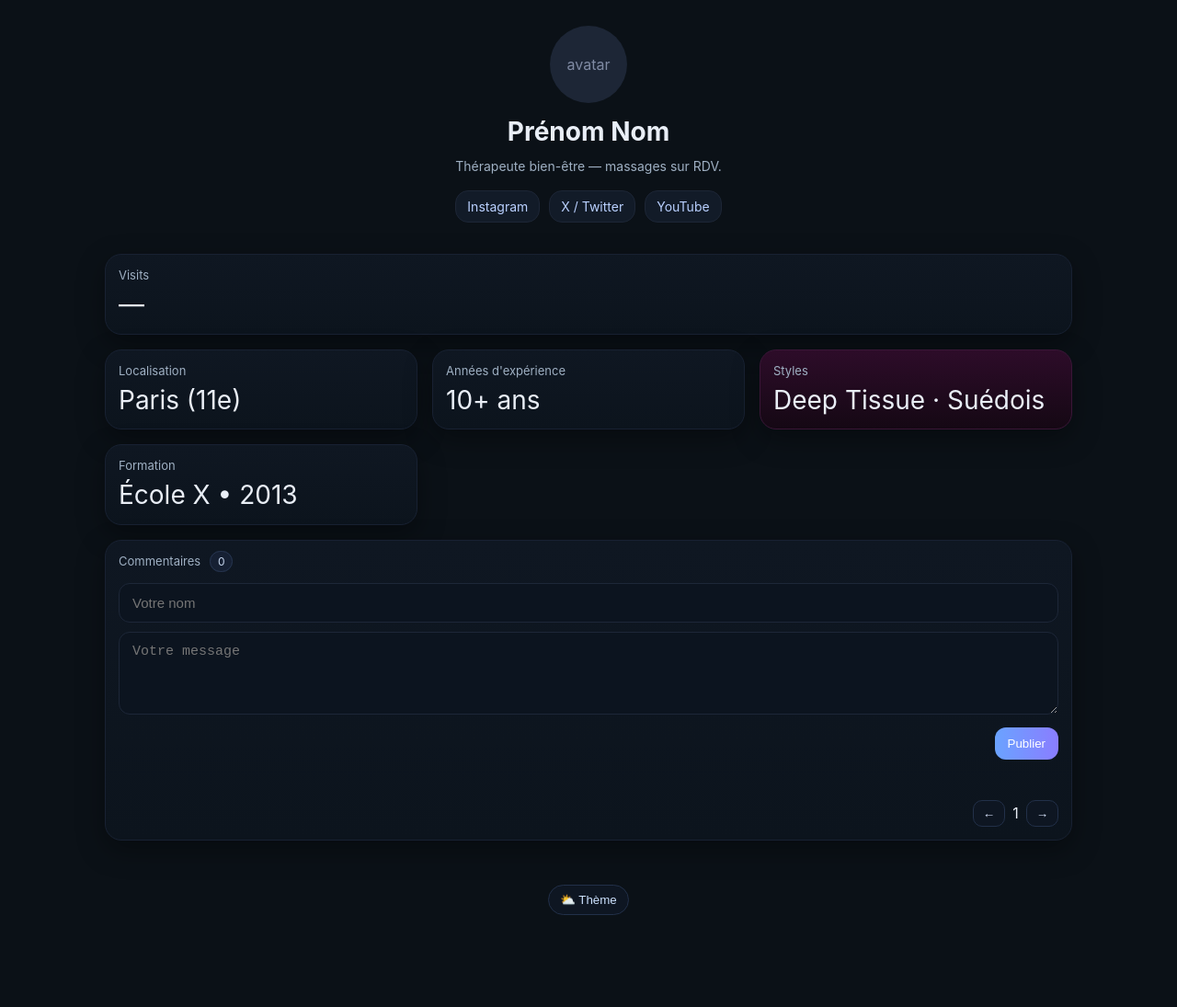
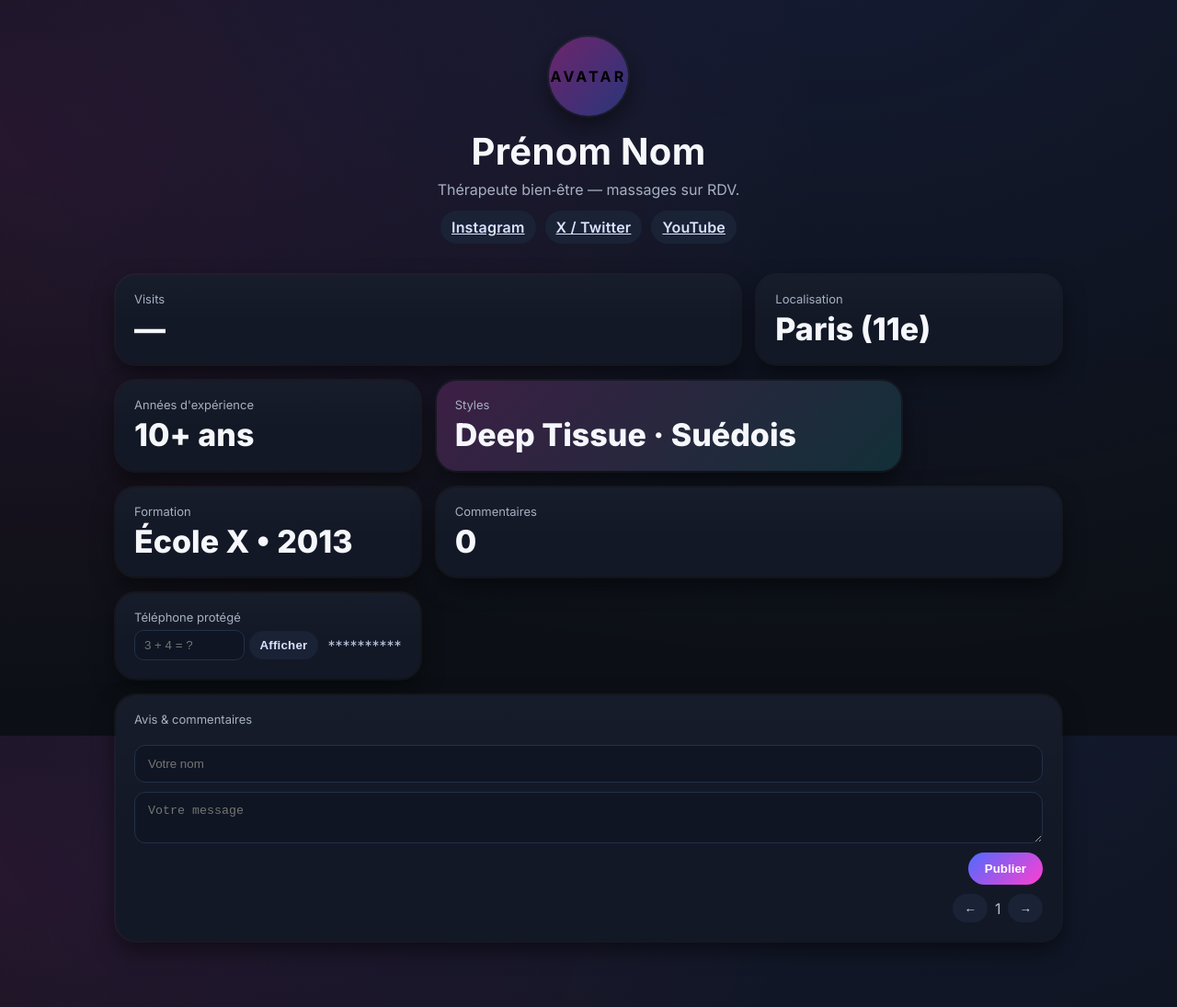
Before and after one commit to cokangdem/vinceromassage, a plain HTML site: page index.html in a window 1280 px wide. Shown: the whole page at 92% size. Before the commit the page ends 1035 px from the top, so only its background shows below. Drawn offline with Linux system fonts and the light colour scheme; no server answers.

Commit message:
Add files via upload

```diff
--- a/css/styles.css
+++ b/css/styles.css
@@ -1,37 +1,117 @@
+/* Neon Grid Bio‑Link — minimal, responsive, fancy */
 :root{
-  --bg:#0b1117;--card:#0f1722;--text:#e9eef6;--muted:#9fb0c3;--shadow:0 10px 30px rgba(0,0,0,.35)
+  --bg:#0c1016;
+  --card:#121826;
+  --muted:#a7b0c0;
+  --text:#f5f7fb;
+  --ring: 0 0 0 2px rgba(255,255,255,.04), 0 10px 25px rgba(0,0,0,.5);
+  --radius: 22px;
+  --accent1:#ff3fd1;
+  --accent2:#4e6bff;
+  --accent3:#14ffd2;
 }
+
 *{box-sizing:border-box}
-html,body{margin:0;padding:0;background:var(--bg);color:var(--text);font-family:Inter,system-ui,Segoe UI,Roboto,Helvetica,Arial,sans-serif}
-.hero{padding:28px 16px 10px;display:flex;flex-direction:column;align-items:center;gap:8px}
-.avatar{width:84px;height:84px;border-radius:50%;background:#1d2636;display:flex;align-items:center;justify-content:center;color:#7f8aa3}
-h1{margin:6px 0 0;font-size:28px}
-.subtitle{margin:4px 0 10px;color:var(--muted);font-size:14px}
-.socials{display:flex;gap:10px;flex-wrap:wrap;justify-content:center}
-.socials a{background:#121b28;border:1px solid #1d2636;padding:8px 12px;border-radius:14px;font-size:14px;color:#b9d0ff;text-decoration:none}
-.grid{display:grid;gap:14px;padding:12px;grid-template-columns:1fr}
-.card{background:linear-gradient(180deg,#0f1722,#0c141d);border:1px solid #182132;border-radius:18px;padding:14px;box-shadow:var(--shadow)}
-.card--pink{background:linear-gradient(180deg,#2d0c29,#150814);border-color:#3a1637}
-.card--wide{grid-column:1}
-.card-title{font-size:13px;color:var(--muted);margin-bottom:8px}
-.card-value{font-size:26px;line-height:1.2}
-.badge{font-size:12px;background:#162033;border:1px solid #26354f;border-radius:999px;padding:3px 8px;margin-left:6px;color:#c8d8f0}
-.comments{list-style:none;margin:0 0 8px;padding:0;display:flex;flex-direction:column;gap:8px;max-height:280px;overflow:auto}
-.comment{background:#0e1520;border:1px solid #1a2434;border-radius:12px;padding:8px 10px}
-.comment .meta{color:#94a7c2;font-size:12px}
-.comment .msg{margin-top:4px;white-space:pre-wrap}
-.comment-form .row{margin-bottom:10px}
-.comment-form input,.comment-form textarea{width:100%;border-radius:12px;border:1px solid #1d2738;background:#0c141f;color:var(--text);padding:12px 14px;font-size:15px}
-.comment-form textarea{min-height:90px;resize:vertical}
-.comment-form button{background:linear-gradient(90deg,#6aa3ff,#8a7dff);border:none;color:white;padding:10px 14px;border-radius:12px;cursor:pointer}
-.comment-form .row.right{display:flex;justify-content:flex-end}
-.status{min-height:18px;font-size:13px;color:#9dc6ff}
-.pager{display:flex;gap:8px;align-items:center;justify-content:flex-end}
-.pager button{border:1px solid #223049;background:#0e1622;color:#dbe7ff;border-radius:10px;padding:6px 10px}
-.footer{display:flex;justify-content:center;padding:24px 0 40px}
-.theme-toggle{border:1px solid #223049;background:#0e1622;color:#cde2ff;border-radius:999px;padding:8px 12px}
-@media (min-width: 820px){
-  .grid{grid-template-columns:repeat(3,1fr);padding:24px;gap:16px;max-width:1100px;margin:0 auto}
-  .card--wide{grid-column: span 3}
-  .card-value{font-size:28px}
+html,body{height:100%}
+body{
+  margin:0;
+  font-family:Inter, system-ui, -apple-system, Segoe UI, Roboto, sans-serif;
+  color:var(--text);
+  background: radial-gradient(1200px 800px at 70% -10%, rgba(78,107,255,.12), transparent),
+              radial-gradient(900px 600px at 0% 20%, rgba(255,63,209,.10), transparent),
+              var(--bg);
 }
+
+.hero{
+  text-align:center;
+  padding:40px 16px 10px;
+}
+.avatar{
+  width:86px; height:86px; border-radius:50%;
+  margin:0 auto 14px;
+  background:linear-gradient(135deg,rgba(255,63,209,.35),rgba(78,107,255,.35));
+  display:grid; place-items:center; color:#000; font-weight:700; letter-spacing:.2em; text-transform:uppercase;
+  box-shadow:var(--ring);
+  filter:saturate(1.1);
+}
+h1{font-size:clamp(26px,3.2vw,40px); margin:8px 0 6px; letter-spacing:.3px}
+.hero p{margin:0 0 12px; color:var(--muted)}
+.socials{display:flex; gap:10px; justify-content:center; flex-wrap:wrap;}
+.chip{
+  border:none; background:#1a2235; color:#dbe2ff; padding:8px 12px;
+  border-radius:999px; font-weight:600; letter-spacing:.2px; cursor:pointer;
+}
+.chip:hover{background:#212a42}
+
+.grid{
+  --gap:18px;
+  display:grid;
+  grid-template-columns: repeat(12, minmax(0, 1fr));
+  gap:var(--gap);
+  padding:24px clamp(14px,3.5vw,36px) 72px;
+  max-width:1100px; margin:0 auto;
+}
+
+.card{
+  background:linear-gradient(180deg, rgba(255,255,255,.02), rgba(255,255,255,.00) 55%), var(--card);
+  border-radius:var(--radius);
+  padding:18px 20px 20px;
+  box-shadow:var(--ring);
+  grid-column: span 4;
+  position:relative; overflow:hidden;
+}
+.card.full{ grid-column: 1 / -1; }
+.card.accent{
+  background:
+    linear-gradient(135deg, rgba(255,63,209,.18), rgba(20,255,210,.10)),
+    var(--card);
+}
+
+.card .meta{
+  font-size:13px; color:var(--muted); margin-bottom:6px;
+}
+.card .value{
+  font-weight:800;
+  font-size: clamp(20px, 2.8vw, 34px);
+  line-height:1.1;
+}
+
+.card.span-6{ grid-column: span 6; }
+.card.span-8{ grid-column: span 8; }
+.card.span-12{ grid-column: 1 / -1; }
+
+.card.phone .phone-ui{display:flex; gap:10px; align-items:center; flex-wrap:wrap}
+#phone-captcha{
+  background:#0f1522; color:var(--text); border:1px solid #23304a;
+  padding:8px 10px; border-radius:10px; width:120px;
+}
+#phone-out{color:#b6c0d8}
+
+#comments-list{display:flex; flex-direction:column; gap:10px; margin:8px 0 12px; max-height:340px; overflow:auto; padding-right:4px}
+.comment{background:#0f1522; border:1px solid #1f2940; border-radius:14px; padding:10px 12px}
+.comment .who{color:#a9b4ca; font-size:12px; margin-bottom:4px}
+.comment .msg{white-space:pre-wrap}
+
+.comment-form{display:flex; flex-direction:column; gap:10px}
+.comment-form input, .comment-form textarea{
+  background:#0f1522; color:var(--text); border:1px solid #23304a;
+  padding:12px 14px; border-radius:12px; width:100%;
+}
+.btn-grad{
+  align-self:flex-end;
+  background:linear-gradient(135deg, var(--accent2), var(--accent1));
+  color:#fff; border:none; border-radius:999px; padding:10px 18px; font-weight:700; cursor:pointer;
+}
+.pager{display:flex; gap:8px; align-items:center; justify-content:flex-end; margin-top:10px}
+#page-indicator{opacity:.75}
+
+@media (max-width: 980px){
+  .grid{ grid-template-columns: repeat(6, minmax(0,1fr)); }
+  .card{ grid-column: span 6; }
+}
+@media (max-width: 580px){
+  .grid{ grid-template-columns: repeat(4, minmax(0,1fr)); }
+  .card{ grid-column: 1 / -1; }
+}
+
+.sr{position:absolute !important; height:1px;width:1px;overflow:hidden;clip:rect(1px,1px,1px,1px);white-space:nowrap}
--- a/index.html
+++ b/index.html
@@ -1,82 +1,85 @@
-<!doctype html>
+<!DOCTYPE html>
 <html lang="fr">
 <head>
-  <meta charset="utf-8"/>
-  <meta name="viewport" content="width=device-width, initial-scale=1"/>
-  <title>Bio-Link — Simple</title>
-  <link rel="icon" href="assets/favicon.png">
-  <link rel="stylesheet" href="css/styles.css"/>
+  <meta charset="utf-8" />
+  <meta name="viewport" content="width=device-width, initial-scale=1" />
+  <title>Bio‑Link — Thème Neon Grid</title>
+  <link rel="preconnect" href="https://fonts.googleapis.com">
+  <link rel="preconnect" href="https://fonts.gstatic.com" crossorigin>
+  <link href="https://fonts.googleapis.com/css2?family=Inter:wght@300;400;600;700;800&display=swap" rel="stylesheet">
+  <link rel="stylesheet" href="/css/styles.css" />
 </head>
 <body>
   <header class="hero">
     <div class="avatar" aria-hidden="true">avatar</div>
-    <h1>Prénom Nom</h1>
-    <p class="subtitle">Thérapeute bien-être — massages sur RDV.</p>
+    <h1 id="hero-name">Prénom Nom</h1>
+    <p id="hero-tagline">Thérapeute bien‑être — massages sur RDV.</p>
     <nav class="socials">
-      <a href="#" target="_blank" rel="noopener">Instagram</a>
-      <a href="#" target="_blank" rel="noopener">X / Twitter</a>
-      <a href="#" target="_blank" rel="noopener">YouTube</a>
+      <a href="#" class="chip">Instagram</a>
+      <a href="#" class="chip">X / Twitter</a>
+      <a href="#" class="chip">YouTube</a>
     </nav>
   </header>
 
-  <main class="grid">
-    <section class="card card--wide" id="visitsCard">
-      <div class="card-title">Visits</div>
-      <div class="card-value" id="visitsValue">—</div>
+  <main class="grid" id="cards-grid">
+    <section class="card" id="card-visits" data-label="Visits">
+      <div class="meta">Visits</div>
+      <div class="value" id="visits-value">—</div>
     </section>
 
-    <section class="card">
-      <div class="card-title">Localisation</div>
-      <div class="card-value">Paris (11e)</div>
+    <section class="card" id="card-location" data-label="Localisation">
+      <div class="meta">Localisation</div>
+      <div class="value" id="location-value">Paris (11e)</div>
     </section>
 
-    <section class="card">
-      <div class="card-title">Années d'expérience</div>
-      <div class="card-value">10+ ans</div>
+    <section class="card" id="card-experience" data-label="Années d'expérience">
+      <div class="meta">Années d'expérience</div>
+      <div class="value" id="exp-value">10+ ans</div>
     </section>
 
-    <section class="card card--pink">
-      <div class="card-title">Styles</div>
-      <div class="card-value">Deep Tissue · Suédois</div>
+    <section class="card accent" id="card-styles" data-label="Styles">
+      <div class="meta">Styles</div>
+      <div class="value" id="styles-value">Deep Tissue · Suédois</div>
     </section>
 
-    <section class="card">
-      <div class="card-title">Formation</div>
-      <div class="card-value">École X • 2013</div>
+    <section class="card" id="card-education" data-label="Formation">
+      <div class="meta">Formation</div>
+      <div class="value" id="edu-value">École X • 2013</div>
     </section>
 
-    <section class="card card--wide" id="commentsCard">
-      <div class="card-title">Commentaires <span id="commentsCount" class="badge">0</span></div>
+    <section class="card" id="card-commentsCount" data-label="Commentaires">
+      <div class="meta">Commentaires</div>
+      <div class="value" id="comments-count">0</div>
+    </section>
 
-      <ul id="commentsList" class="comments"></ul>
+    <section class="card phone" id="card-phone" data-label="Téléphone protégé">
+      <div class="meta">Téléphone protégé</div>
+      <div class="phone-ui">
+        <form id="phone-form">
+          <label for="phone-captcha" class="sr">Anti‑spam</label>
+          <input id="phone-captcha" placeholder="3 + 4 = ?" inputmode="numeric" />
+          <button type="submit" class="chip">Afficher</button>
+        </form>
+        <output id="phone-out">**********</output>
+      </div>
+    </section>
 
-      <form id="commentForm" class="comment-form" autocomplete="off">
-        <div class="row">
-          <input type="text" id="name" name="name" placeholder="Votre nom" required maxlength="40">
-        </div>
-        <div class="row">
-          <textarea id="message" name="message" placeholder="Votre message" required minlength="3" maxlength="600"></textarea>
-        </div>
-        <div class="row right">
-          <button type="submit" id="submitBtn">Publier</button>
-        </div>
-        <p id="formStatus" class="status" role="status" aria-live="polite"></p>
+    <section class="card full" id="card-comments">
+      <div class="meta">Avis & commentaires</div>
+      <div id="comments-list" class="comments"></div>
+      <form id="comment-form" autocomplete="off" class="comment-form">
+        <input name="name" id="comment-name" placeholder="Votre nom" />
+        <textarea name="message" id="comment-message" placeholder="Votre message"></textarea>
+        <button class="btn-grad" type="submit">Publier</button>
       </form>
-
       <div class="pager">
-        <button id="prevPage" disabled>←</button>
-        <span id="pageInfo">1</span>
-        <button id="nextPage" disabled>→</button>
+        <button class="chip" id="prev-page" disabled>←</button>
+        <span id="page-indicator">1</span>
+        <button class="chip" id="next-page" disabled>→</button>
       </div>
     </section>
   </main>
 
-  <footer class="footer">
-    <button id="themeToggle" class="theme-toggle">⛅ Thème</button>
-  </footer>
-
-  <script src="js/config.js"></script>
-  <script src="js/comments.js"></script>
-  <script src="js/app.js"></script>
+  <script src="/js/theme.js"></script>
 </body>
 </html>
--- /dev/null
+++ b/js/theme.js
@@ -0,0 +1,78 @@
+function autoSpanCard(card){
+  const v = card.querySelector('.value');
+  if(!v) return;
+  const txt = v.textContent.trim();
+  const isNumber = /^\d[\d\s.,]*$/.test(txt.replaceAll('\u202f',''));
+  const lengthScore = txt.length;
+  if (card.id === 'card-visits' || card.id === 'card-commentsCount'){
+    card.classList.add('span-8');
+    return;
+  }
+  if (isNumber && lengthScore >= 4) { card.classList.add('span-6'); return; }
+  if (lengthScore >= 18) { card.classList.add('span-6'); return; }
+  if (lengthScore >= 30) { card.classList.add('span-8'); return; }
+}
+function autosizeAll(){
+  document.querySelectorAll('.card').forEach(c=>{
+    c.classList.remove('span-6','span-8','span-12');
+    autoSpanCard(c);
+  });
+}
+window.addEventListener('load', autosizeAll);
+window.addEventListener('resize', autosizeAll);
+
+document.getElementById('phone-form')?.addEventListener('submit', (e)=>{
+  e.preventDefault();
+  const v = document.getElementById('phone-captcha').value.trim();
+  if(v === '7'){
+    document.getElementById('phone-out').textContent = '+33 6 12 34 56 78';
+  }else{
+    document.getElementById('phone-out').textContent = 'Erreur';
+  }
+});
+
+const API = { list:null, add:null, count:null };
+let page = 1; const PER_PAGE = 6;
+function renderComments(items){
+  const wrap = document.getElementById('comments-list');
+  wrap.innerHTML = '';
+  (items.items||items).forEach(x=>{
+    const el = document.createElement('div');
+    el.className = 'comment';
+    el.innerHTML = '<div class="who">'+(x.name||'—')+' · '+(x.date||'')+'</div><div class="msg"></div>';
+    el.querySelector('.msg').textContent = x.message||'';
+    wrap.appendChild(el);
+  });
+  document.getElementById('comments-count').textContent = String(items.total || (items.items?items.items.length:items.length) || 0);
+  autosizeAll();
+}
+async function fetchLocalDemo(){ return {items:[], total:0}; }
+async function loadComments(){
+  try{
+    if(!API.list){ renderComments(await fetchLocalDemo()); return; }
+    const res = await fetch(`${API.list}?page=${page}&per=${PER_PAGE}`);
+    renderComments(await res.json());
+  }catch(e){ console.warn('Comments error', e); renderComments({items:[],total:0}); }
+}
+document.getElementById('comment-form')?.addEventListener('submit', async (e)=>{
+  e.preventDefault();
+  const name = (document.getElementById('comment-name').value||'').trim();
+  const message = (document.getElementById('comment-message').value||'').trim();
+  if(!message) return;
+  try{
+    if(!API.add){
+      document.getElementById('comment-name').value = '';
+      document.getElementById('comment-message').value = '';
+      await loadComments(); return;
+    }
+    await fetch(API.add, {method:'POST', headers:{'Content-Type':'application/json'}, body: JSON.stringify({name, message})});
+    document.getElementById('comment-name').value = '';
+    document.getElementById('comment-message').value = '';
+    await loadComments();
+  }catch(e){ console.warn(e) }
+});
+document.getElementById('prev-page')?.addEventListener('click', ()=>{ if(page>1){page--; loadComments(); updatePager();}});
+document.getElementById('next-page')?.addEventListener('click', ()=>{ page++; loadComments(); updatePager();});
+function updatePager(){ document.getElementById('page-indicator').textContent = String(page); document.getElementById('prev-page').disabled = page<=1; }
+updatePager(); loadComments();
+window.ThemeCards = { setText(id, value){ const el = document.getElementById(id); if(el){ el.textContent = value; autosizeAll(); } } };
```
